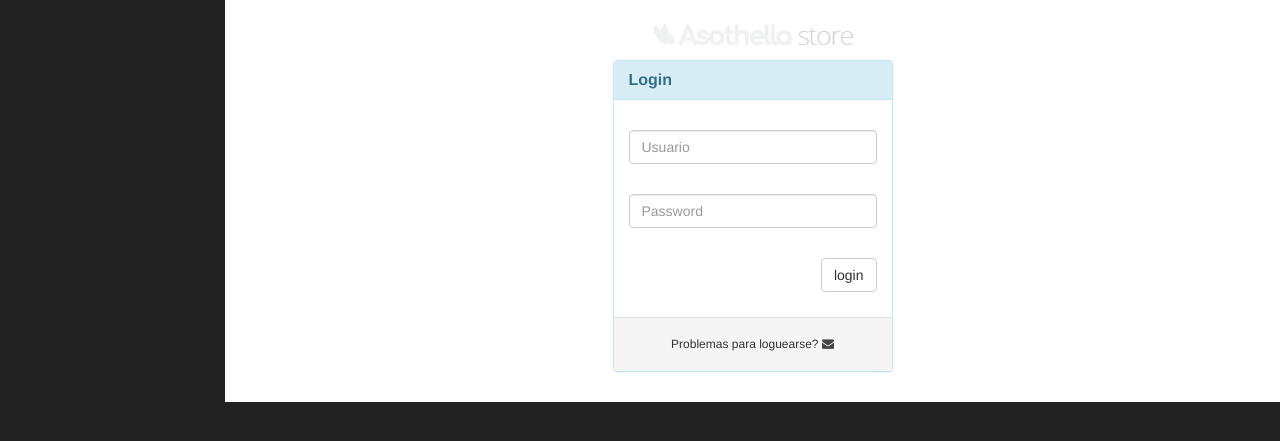
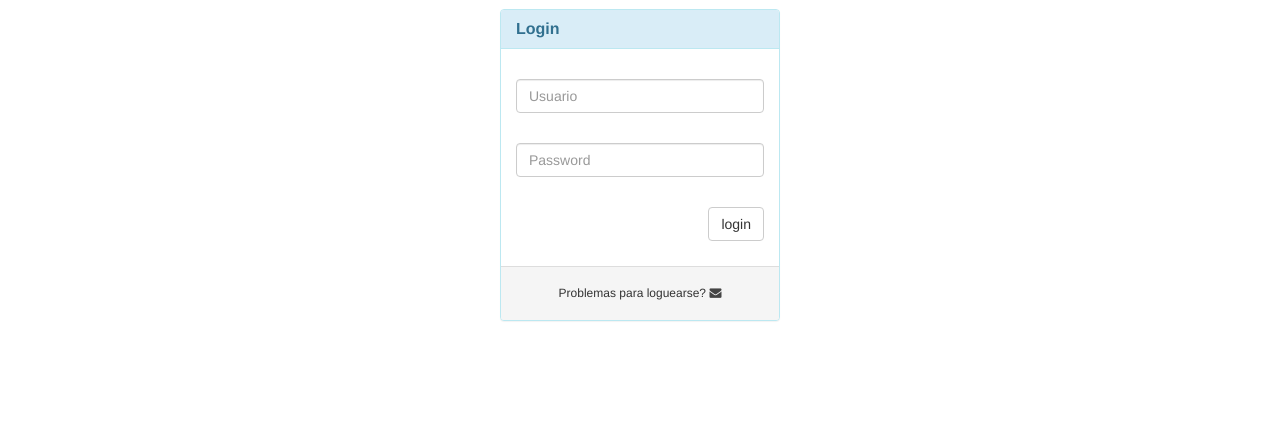
Before and after one commit to back-pack/tienda-asothella, a Symfony app: template templates/client/login.html.twig in a window 1280 px wide. Shown: the part 51-492 px from the top of the page. Run offline with Twig, Linux system fonts and the light colour scheme; the template is opened without the code that fills it, so the values that code supplies are empty; some libraries are stand-ins or nearby versions.

Commit message:
hidden nav bar en login x jquery

```diff
--- a/public/css/sb-admin.css
+++ b/public/css/sb-admin.css
@@ -8,7 +8,7 @@
 
 body {
     margin-top: 100px;
-    background-color: #222;
+    /* background-color: #222; */
 }
 
 @media(min-width:768px) {
--- a/templates/client/login.html.twig
+++ b/templates/client/login.html.twig
@@ -8,7 +8,6 @@
     {% if error %}
         <div>{{ error.messageKey|trans(error.messageData, 'security') }}</div>
     {% endif %}
-    <div><img class="centrar" src="img/storelogoheader.png"></div>
     <div class="panel panel-info">
         <div class="panel-heading form-group"> <h3 class="panel-title"><strong>Login</strong></h3></div>
         <h5>
@@ -21,6 +20,14 @@
         <div class="panel-footer"><h6 class="text-center">Problemas para loguearse? <A HREF="mailto:info-tejas@tejas-asothella.com?subject=problema Login"><i class="fa fa-envelope"></i></A></h6></div>
     </div>
 </div>
+
+<script>
+    // te vengo a sacar el nav bar ameo
+    $( document ).ready(function(){
+        $('#wrapper').css('padding-left', '0px');
+    });
+
+</script>
 
 
 
```
